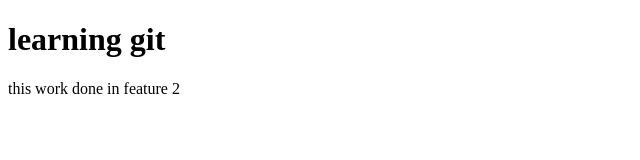
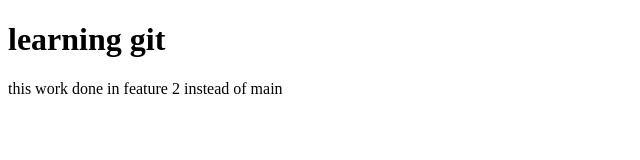
Before and after one commit to Aniketsonkerr/another_folder, a plain HTML site: page index.html in a window 1280 px wide. Shown: the whole page, without its empty margins (0-640 px from the left). Drawn offline with Linux system fonts and the light colour scheme.

Commit message:
changes made in feature 2

```diff
--- a/index.html
+++ b/index.html
@@ -7,6 +7,6 @@
   </head>
   <body>
     <h1>learning git</h1>
-    <p>this work done in feature 2</p>
+    <p>this work done in feature 2 instead of main</p>
   </body>
 </html>
```
